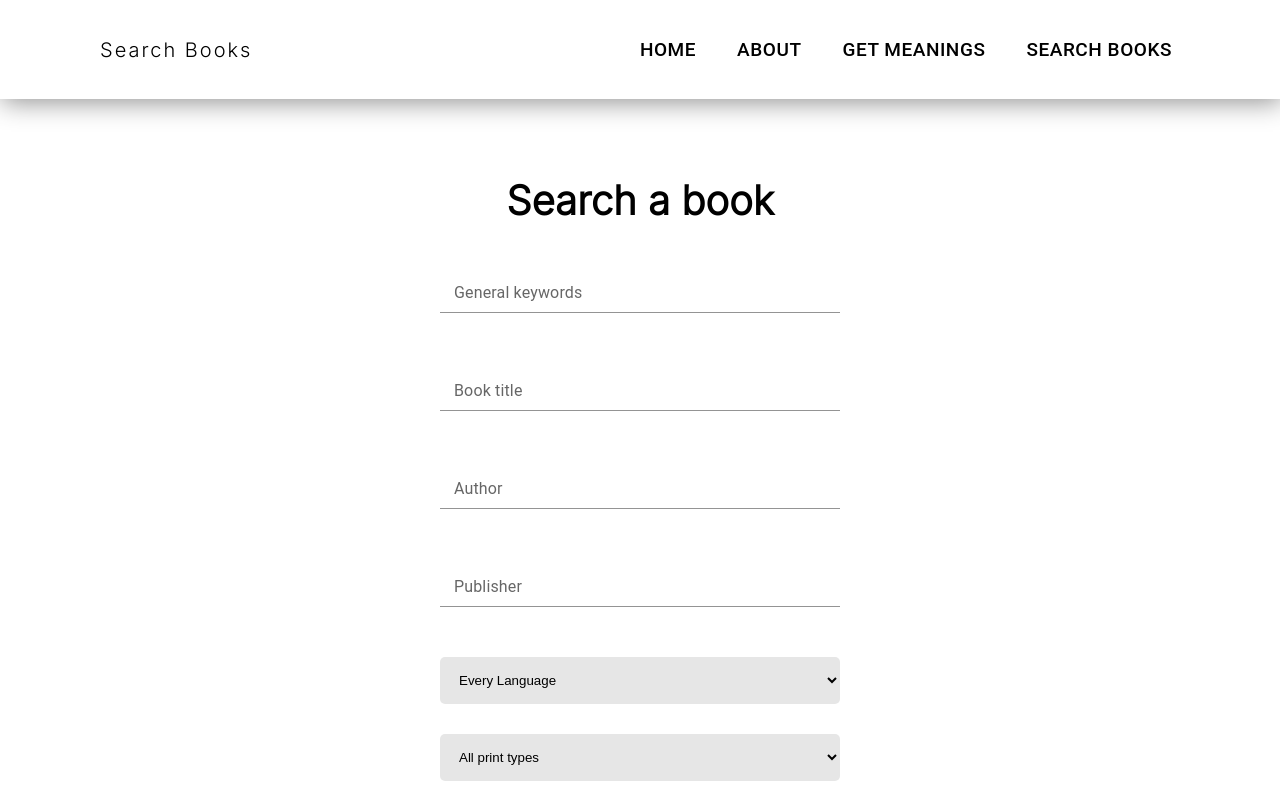
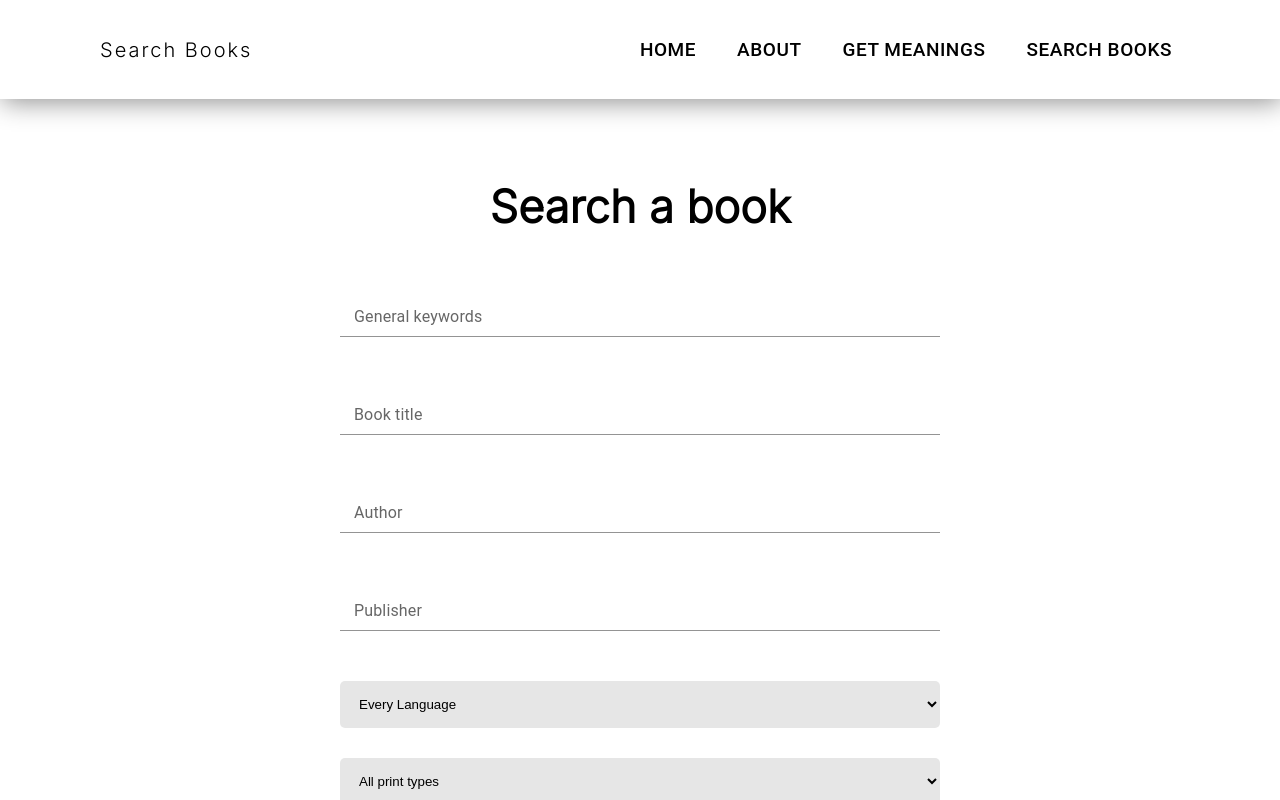
Before and after one commit to smeh09/makeuc-hack, a React (Create React App) app: page /searchBook in a window 1280 px wide. Shown: the top 800 px of the page. Built offline with nearby package versions, Linux system fonts and the light colour scheme.

Commit message:
hohohohohohohohoho jingle bells potty kar di

```diff
--- a/src/styles/SearchBookForm.css
+++ b/src/styles/SearchBookForm.css
@@ -5,7 +5,7 @@
 }
 
 .contactUsFormContainer {
-  width: 400px;
+  width: 600px !important;
   margin: auto;
   display: flex;
   flex-direction: column;
@@ -13,6 +13,7 @@
 
 .searchBookFormInput {
   margin-bottom: 30px;
+
 }
 
 .searchBookFormInput:last-child {
@@ -28,6 +29,6 @@ select {
 }
 
 .searchBookHeading {
-  font-size: 40px;
-  margin-bottom: 40px;
+  font-size: 45px;
+  margin-bottom: 55px;
 }
```
